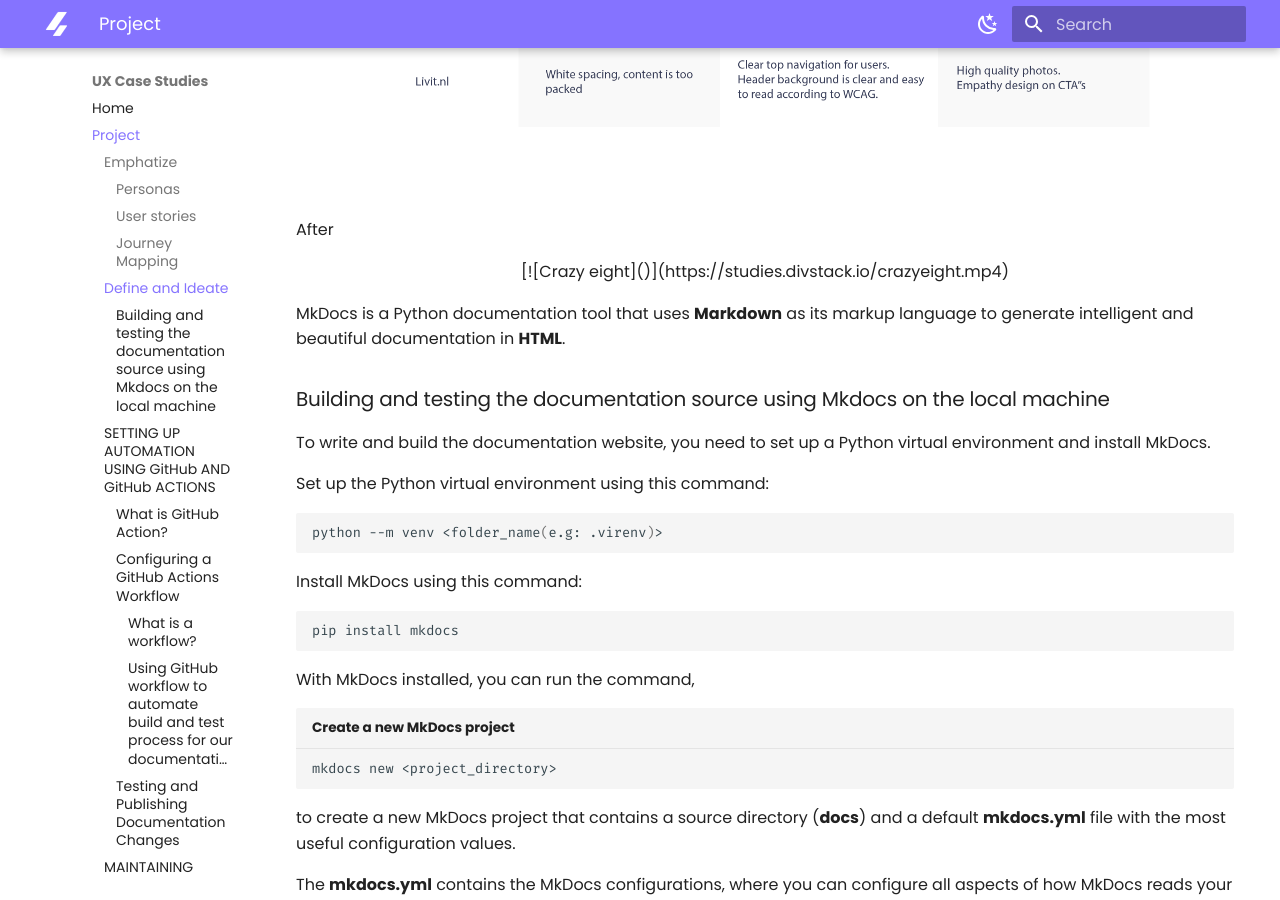
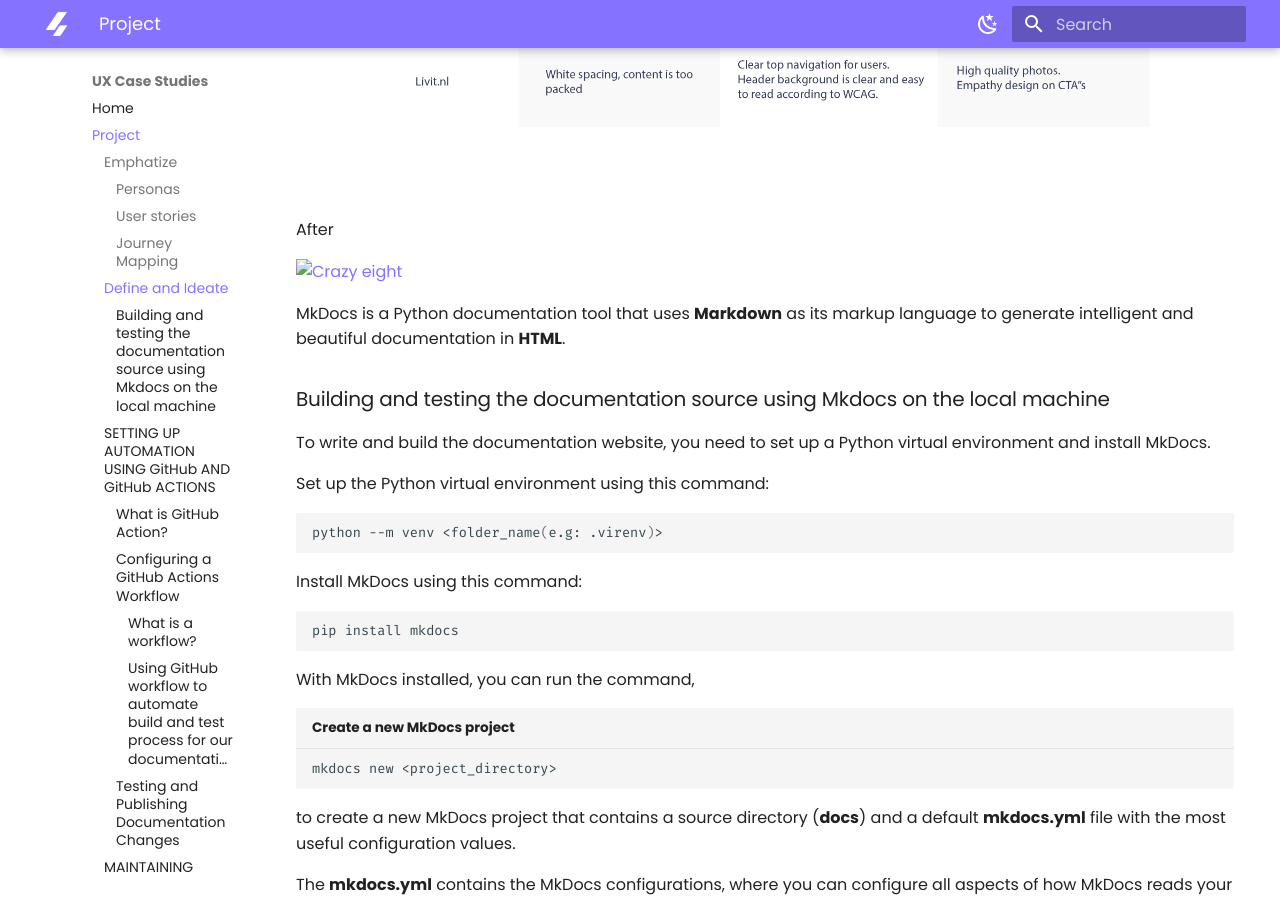
Before and after one commit to divstackio/docs-study, an MkDocs documentation site: the page built from docs/project.md, in a window 1280 px wide and 900 px high, scrolled down 7544 px. Built offline with MkDocs 1.6.1 and Material for MkDocs 9.7.7, drawn with Linux system fonts in a browser that asks for light colours.

Commit message:
Update project.md

```diff
--- a/docs/project.md
+++ b/docs/project.md
@@ -134,8 +134,7 @@ After
 
 
 
-
-<center>[![Crazy eight]()](https://studies.divstack.io/crazyeight.mp4)</center>
+[![Crazy eight]()](https://studies.divstack.io/crazyeight.mp4)
 
 
 
```
